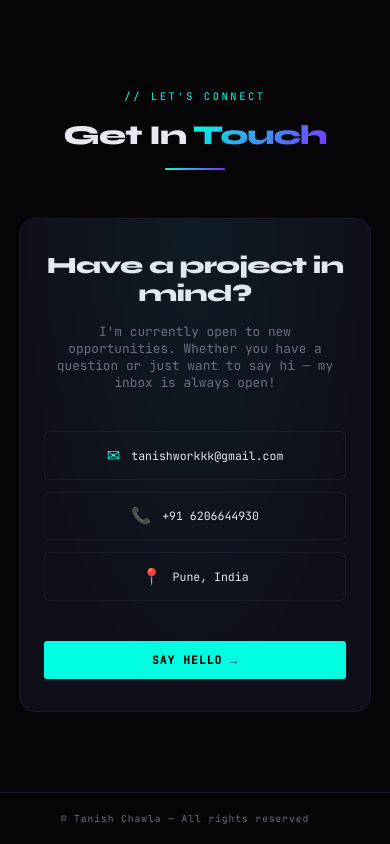
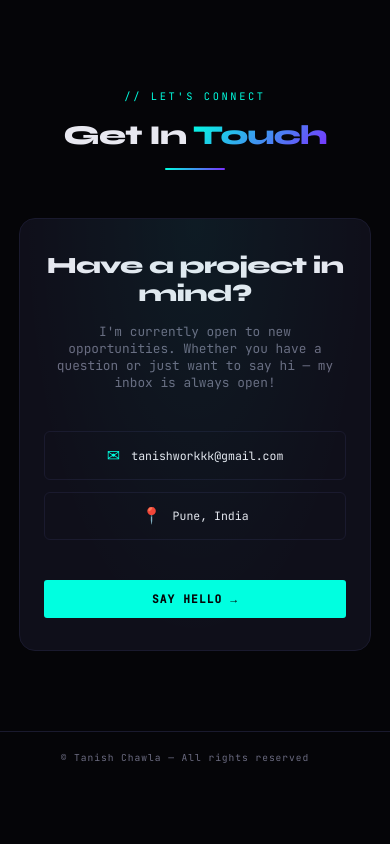
Before and after one commit to Tanishchawla999/T_Dev_Portfolio, a plain HTML site: page index.html in a window 390 px wide. Shown: the part 10109-10953 px from the top of the page. After the commit the page ends 10893 px from the top, so only its background shows below. Drawn offline with Linux system fonts and the light colour scheme.

Commit message:
Remove phone contact link from index.html
Removed phone contact link from the footer.

```diff
--- a/index.html
+++ b/index.html
@@ -266,10 +266,6 @@
             <span class="contact-item-icon">✉</span>
             tanishworkkk@gmail.com
           </a>
-          <a href="tel:+916206644930" class="contact-item">
-            <span class="contact-item-icon">📞</span>
-            +91 6206644930
-          </a>
           <div class="contact-item">
             <span class="contact-item-icon">📍</span>
             Pune, India
```
